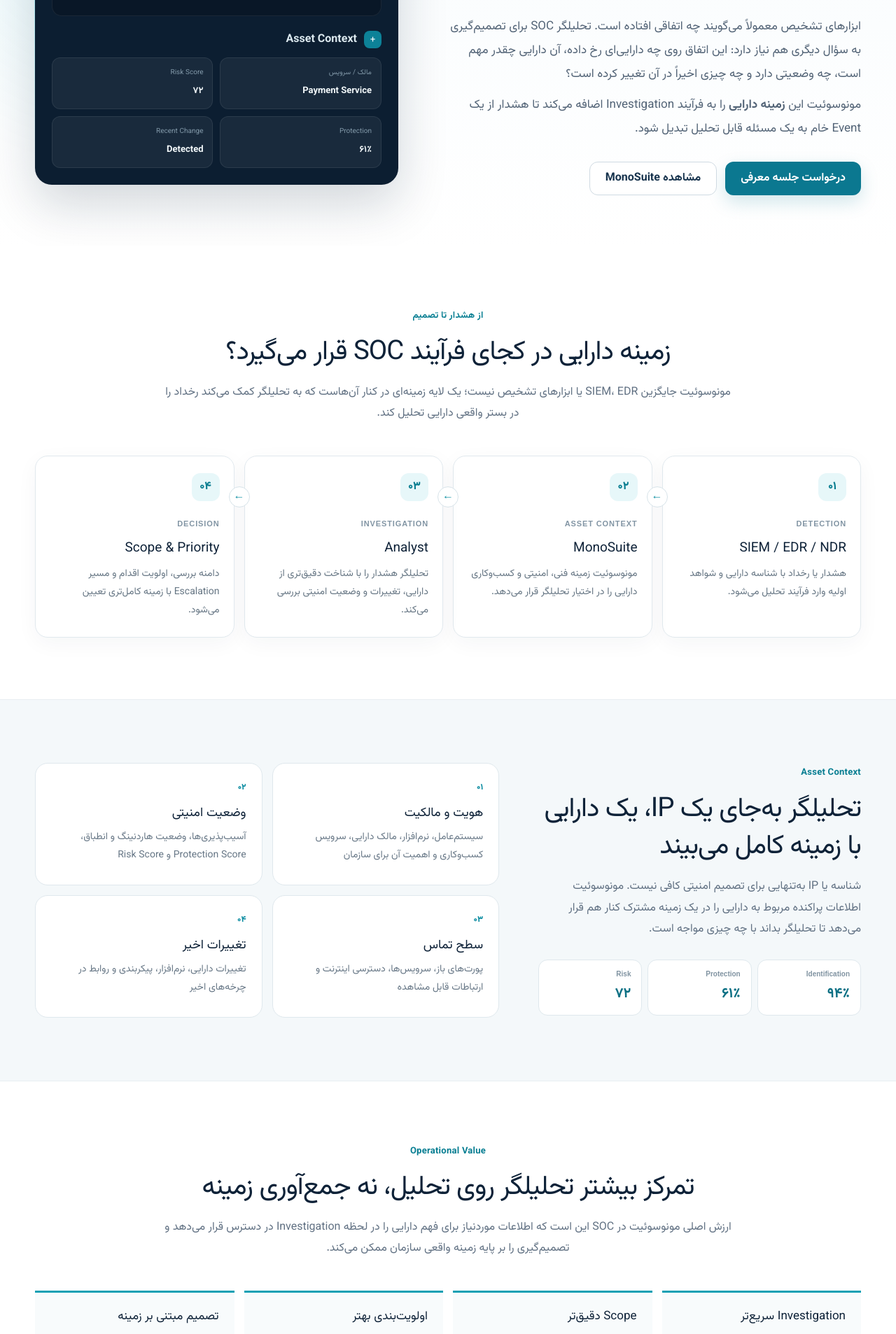
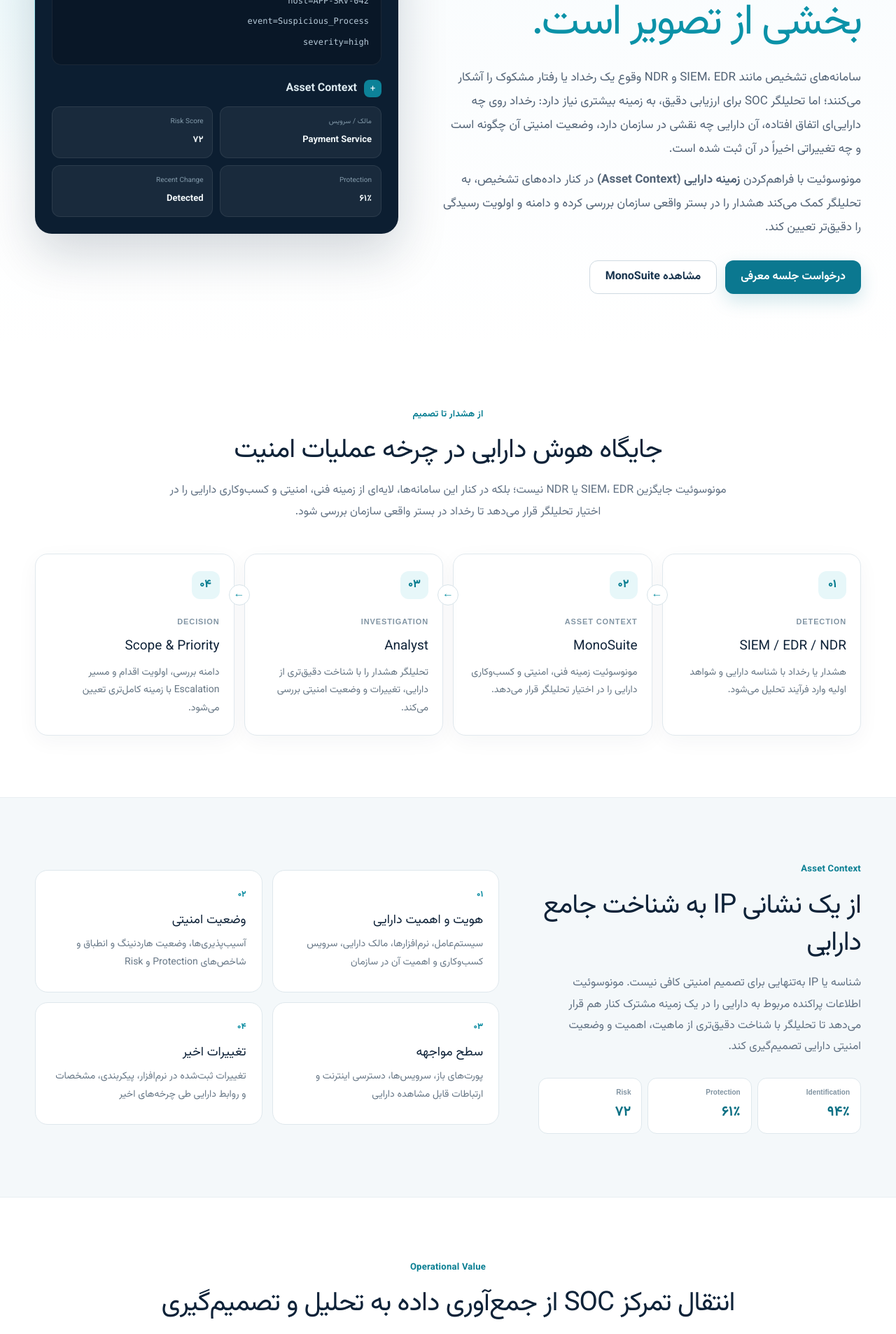
Before and after one commit to monaderi1/houshafzar-website, a Next.js app: page /soc-role in a window 1280 px wide. Shown: the part 360-2266 px from the top of the page at 70% size. Built offline with nearby package versions, Linux system fonts and the light colour scheme.

Commit message:
Refine SOC page enterprise copy

```diff
--- a/app/soc-role/page.tsx
+++ b/app/soc-role/page.tsx
@@ -9,17 +9,17 @@
 };
 
 const contextItems = [
-  ['۰۱', 'هویت و مالکیت', 'سیستم‌عامل، نرم‌افزار، مالک دارایی، سرویس کسب‌وکاری و اهمیت آن برای سازمان'],
-  ['۰۲', 'وضعیت امنیتی', 'آسیب‌پذیری‌ها، وضعیت هاردنینگ و انطباق، Protection Score و Risk Score'],
-  ['۰۳', 'سطح تماس', 'پورت‌های باز، سرویس‌ها، دسترسی اینترنت و ارتباطات قابل مشاهده'],
-  ['۰۴', 'تغییرات اخیر', 'تغییرات دارایی، نرم‌افزار، پیکربندی و روابط در چرخه‌های اخیر'],
+  ['۰۱', 'هویت و اهمیت دارایی', 'سیستم‌عامل، نرم‌افزارها، مالک دارایی، سرویس کسب‌وکاری و اهمیت آن در سازمان'],
+  ['۰۲', 'وضعیت امنیتی', 'آسیب‌پذیری‌ها، وضعیت هاردنینگ و انطباق و شاخص‌های Protection و Risk'],
+  ['۰۳', 'سطح مواجهه', 'پورت‌های باز، سرویس‌ها، دسترسی اینترنت و ارتباطات قابل مشاهده دارایی'],
+  ['۰۴', 'تغییرات اخیر', 'تغییرات ثبت‌شده در نرم‌افزار، پیکربندی، مشخصات و روابط دارایی طی چرخه‌های اخیر'],
 ];
 
 const outcomes = [
-  ['Investigation سریع‌تر', 'تحلیلگر برای شناخت دارایی درگیر مجبور نیست اطلاعات پایه را از چند سامانه جداگانه جمع‌آوری کند.'],
-  ['Scope دقیق‌تر', 'زمینه فنی و سازمانی دارایی کمک می‌کند دامنه رخداد و دارایی‌های مهم‌تر برای بررسی مشخص شوند.'],
-  ['اولویت‌بندی بهتر', 'شدت هشدار در کنار اهمیت دارایی، Exposure، آسیب‌پذیری و وضعیت حفاظتی دیده می‌شود.'],
-  ['تصمیم مبتنی بر زمینه', 'تحلیل و Escalation بر پایه یک تصویر مشترک از دارایی انجام می‌شود، نه فقط متن خام هشدار.'],
+  ['تسریع در Investigation', 'کاهش نیاز تحلیلگر به جمع‌آوری دستی اطلاعات پایه دارایی از منابع متعدد.'],
+  ['تعیین دقیق‌تر دامنه رخداد', 'استفاده از زمینه فنی، ارتباطات و اهمیت دارایی برای مشخص‌کردن محدوده بررسی.'],
+  ['اولویت‌بندی مبتنی بر زمینه', 'بررسی شدت هشدار در کنار اهمیت دارایی، Exposure، آسیب‌پذیری و وضعیت حفاظتی.'],
+  ['تصمیم‌گیری و Escalation مبتنی بر زمینه', 'اتخاذ تصمیم بر پایه یک تصویر مشترک و غنی‌شده از دارایی، نه صرفاً اطلاعات اولیه هشدار.'],
 ];
 
 const flow = [
@@ -38,9 +38,9 @@
             <div className={styles.heroGrid}>
               <div className={styles.heroCopy}>
                 <span className={styles.eyebrow}>MonoSuite for Security Operations</span>
-                <h1>هشدار را می‌بینید؛<em> اما درباره دارایی درگیر چه می‌دانید؟</em></h1>
-                <p>ابزارهای تشخیص معمولاً می‌گویند چه اتفاقی افتاده است. تحلیلگر SOC برای تصمیم‌گیری به سؤال دیگری هم نیاز دارد: این اتفاق روی چه دارایی‌ای رخ داده، آن دارایی چقدر مهم است، چه وضعیتی دارد و چه چیزی اخیراً در آن تغییر کرده است؟</p>
-                <p>مونوسوئیت این <strong>زمینه دارایی</strong> را به فرآیند Investigation اضافه می‌کند تا هشدار از یک Event خام به یک مسئله قابل تحلیل تبدیل شود.</p>
+                <h1>هر هشدار امنیتی، بدون شناخت دقیق دارایی،<em> تنها بخشی از تصویر است.</em></h1>
+                <p>سامانه‌های تشخیص مانند SIEM، EDR و NDR وقوع یک رخداد یا رفتار مشکوک را آشکار می‌کنند؛ اما تحلیلگر SOC برای ارزیابی دقیق، به زمینه بیشتری نیاز دارد: رخداد روی چه دارایی‌ای اتفاق افتاده، آن دارایی چه نقشی در سازمان دارد، وضعیت امنیتی آن چگونه است و چه تغییراتی اخیراً در آن ثبت شده است.</p>
+                <p>مونوسوئیت با فراهم‌کردن <strong>زمینه دارایی (Asset Context)</strong> در کنار داده‌های تشخیص، به تحلیلگر کمک می‌کند هشدار را در بستر واقعی سازمان بررسی کرده و دامنه و اولویت رسیدگی را دقیق‌تر تعیین کند.</p>
                 <div className={styles.actions}>
                   <Link className={styles.primary} href="/contact/">درخواست جلسه معرفی</Link>
                   <Link className={styles.secondary} href="/monosuit/">مشاهده MonoSuite</Link>
@@ -71,8 +71,8 @@
           <div className="shell">
             <div className={styles.heading}>
               <span className={styles.eyebrow}>از هشدار تا تصمیم</span>
-              <h2>زمینه دارایی در کجای فرآیند SOC قرار می‌گیرد؟</h2>
-              <p>مونوسوئیت جایگزین SIEM، EDR یا ابزارهای تشخیص نیست؛ یک لایه زمینه‌ای در کنار آن‌هاست که به تحلیلگر کمک می‌کند رخداد را در بستر واقعی دارایی تحلیل کند.</p>
+              <h2>جایگاه هوش دارایی در چرخه عملیات امنیت</h2>
+              <p>مونوسوئیت جایگزین SIEM، EDR یا NDR نیست؛ بلکه در کنار این سامانه‌ها، لایه‌ای از زمینه فنی، امنیتی و کسب‌وکاری دارایی را در اختیار تحلیلگر قرار می‌دهد تا رخداد در بستر واقعی سازمان بررسی شود.</p>
             </div>
             <div className={styles.flow}>
               {flow.map(([n,en,title,text], index) => (
@@ -93,8 +93,8 @@
             <div className={styles.contextGrid}>
               <div className={styles.contextIntro}>
                 <span className={styles.eyebrow}>Asset Context</span>
-                <h2>تحلیلگر به‌جای یک IP، یک دارایی با زمینه کامل می‌بیند</h2>
-                <p>شناسه یا IP به‌تنهایی برای تصمیم امنیتی کافی نیست. مونوسوئیت اطلاعات پراکنده مربوط به دارایی را در یک زمینه مشترک کنار هم قرار می‌دهد تا تحلیلگر بداند با چه چیزی مواجه است.</p>
+                <h2>از یک نشانی IP به شناخت جامع دارایی</h2>
+                <p>شناسه یا IP به‌تنهایی برای تصمیم امنیتی کافی نیست. مونوسوئیت اطلاعات پراکنده مربوط به دارایی را در یک زمینه مشترک کنار هم قرار می‌دهد تا تحلیلگر با شناخت دقیق‌تری از ماهیت، اهمیت و وضعیت امنیتی دارایی تصمیم‌گیری کند.</p>
                 <div className={styles.scoreStrip}>
                   <div><small>Identification</small><b>۹۴٪</b></div>
                   <div><small>Protection</small><b>۶۱٪</b></div>
@@ -118,8 +118,8 @@
           <div className="shell">
             <div className={styles.heading}>
               <span className={styles.eyebrow}>Operational Value</span>
-              <h2>تمرکز بیشتر تحلیلگر روی تحلیل، نه جمع‌آوری زمینه</h2>
-              <p>ارزش اصلی مونوسوئیت در SOC این است که اطلاعات موردنیاز برای فهم دارایی را در لحظه Investigation در دسترس قرار می‌دهد و تصمیم‌گیری را بر پایه زمینه واقعی سازمان ممکن می‌کند.</p>
+              <h2>انتقال تمرکز SOC از جمع‌آوری داده به تحلیل و تصمیم‌گیری</h2>
+              <p>ارزش اصلی مونوسوئیت در SOC، در دسترس قرار دادن زمینه موردنیاز برای فهم دارایی در زمان Investigation است؛ به‌گونه‌ای که تحلیلگر بتواند به‌جای جمع‌آوری پراکنده اطلاعات، تمرکز بیشتری بر تحلیل رخداد و تصمیم‌گیری داشته باشد.</p>
             </div>
             <div className={styles.outcomes}>
               {outcomes.map(([title,text]) => <article key={title}><h3>{title}</h3><p>{text}</p></article>)}
@@ -132,7 +132,7 @@
             <div className={styles.darkGrid}>
               <div>
                 <span className={styles.darkEyebrow}>یک لایه مشترک برای تیم امنیت</span>
-                <h2>Detection می‌گوید چه اتفاقی افتاده؛ Asset Intelligence می‌گوید این اتفاق چقدر اهمیت دارد.</h2>
+                <h2>سامانه‌های کشف (Detection) وقوع رخداد را گزارش می‌دهند؛ هوشمندی دارایی (Asset Intelligence) میزان اهمیت و حیاتی بودن آن را تبیین می‌کند.</h2>
               </div>
               <div className={styles.questions}>
                 <div><span>۰۱</span><p>این دارایی چیست و چه کسی مالک آن است؟</p></div>
```
